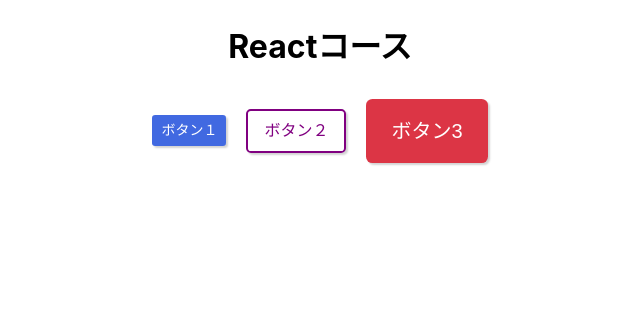
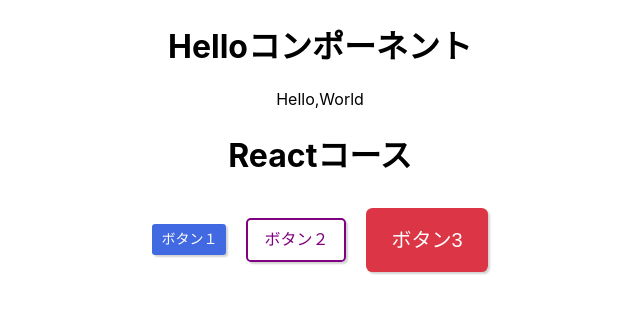
Before and after one commit to mashijifu/react-myapp, a React (Create React App) app: page / in a window 1280 px wide. Shown: the top 312 px of the page, without its empty margins (320-960 px from the left). Built offline with nearby package versions, Linux system fonts and the light colour scheme.

Commit message:
ハローコンポーネントにpropsで値渡し

```diff
--- a/src/App.tsx
+++ b/src/App.tsx
@@ -1,6 +1,7 @@
 import React from 'react';
 import './App.css';
 import Button from './components/Button';
+import Hello from './components/Hello';
 
 const App: React.FC = () => {
   const onClickButtonFirst = (): void => {
@@ -17,6 +18,7 @@
 
   return (
     <div className="App">
+      <Hello text="World" />
       <h1>Reactコース</h1>
       <Button
         text="ボタン１"
--- a/src/components/Hello.tsx
+++ b/src/components/Hello.tsx
@@ -1,11 +1,15 @@
 import React from 'react';
 
-const Hello: React.FC = () => {
+interface Props {
+  text: string;
+}
+
+const Hello: React.FC<Props> = (props) => {
 
   return (
     <div>
       <h1>Helloコンポーネント</h1>
-      <p>Hello,World</p>
+      <p>Hello,{props.text}</p>
     </div>
   );
 };
```
